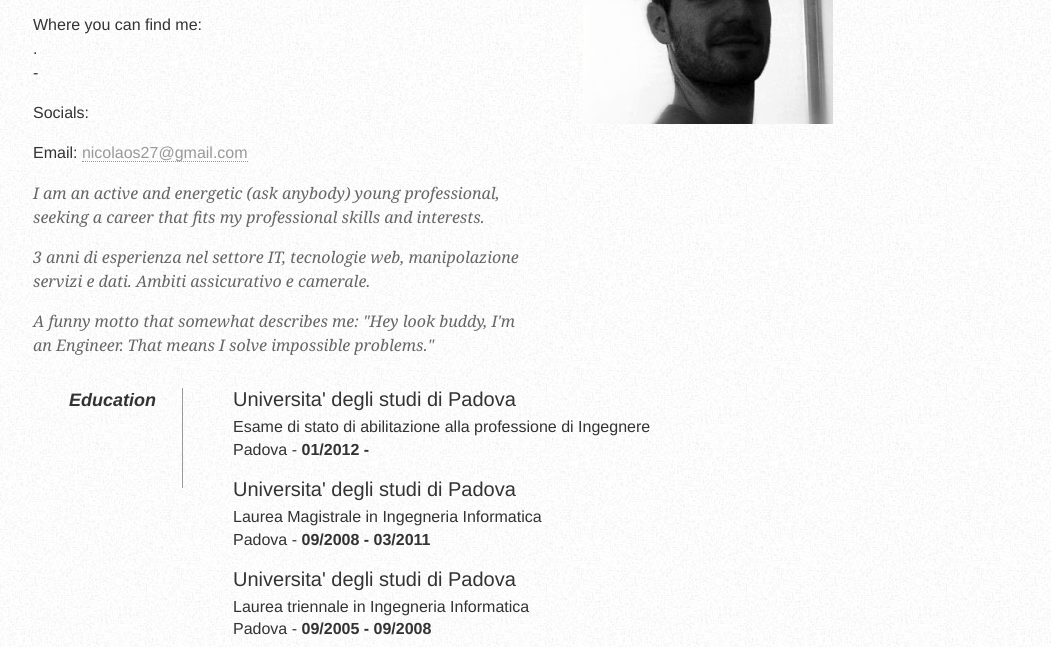
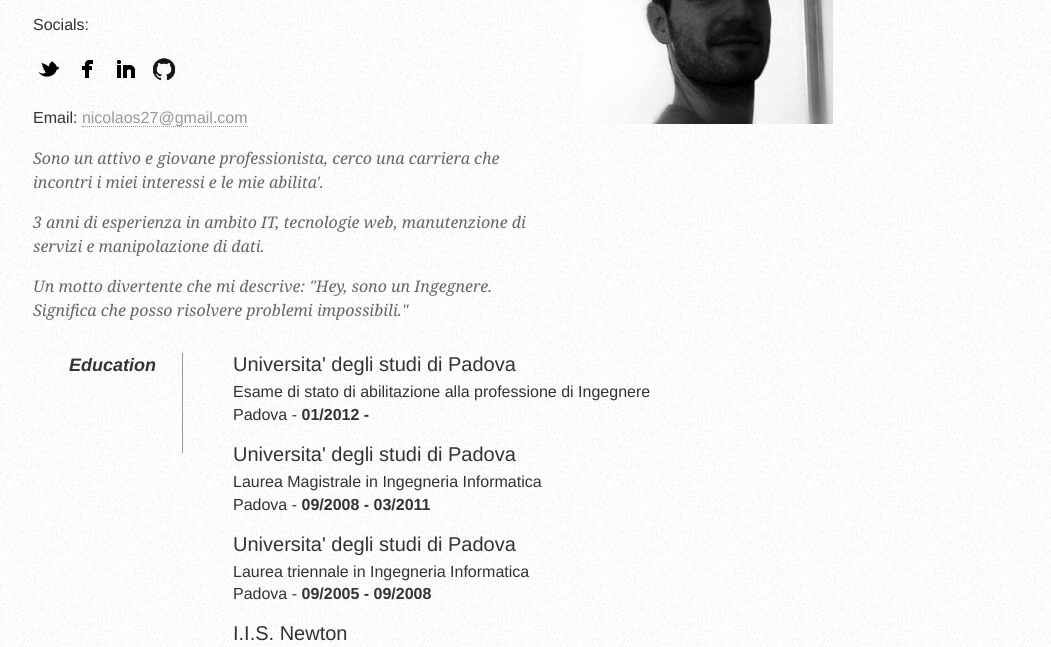
Before and after one commit to nicolaos/nicolaos.github.io, a plain HTML site: page index.html in a window 1280 px wide. Shown: the part 126-773 px from the top of the page, without its empty margins (207-1258 px from the left). Drawn offline with Linux system fonts and the light colour scheme.

Commit message:
added social buttons links and locale jsons for future use

```diff
--- a/css/main.css
+++ b/css/main.css
@@ -15,3 +15,182 @@ ul { margin: 0 0 32px 17px; }
 dt { font-style: italic; font-weight: bold; font-size: 18px; text-align: right; padding: 0 26px 0 0; width: 150px; float: left; height: 100px; border-right: 1px solid #999;  }
 dd { width: 600px; float: right; }
 dd.clear { float: none; margin: 0; height: 15px; }
+
+/*
+
+CSS Social Icons
+By: Nick La (@nickla)
+http://webdesignerwall.com/tutorials/css-social-buttons
+
+Version: 1.0
+
+*/
+
+/************************************************************************************
+SOCIAL LINK a.sb
+*************************************************************************************/
+a.sb,
+.sb a {
+	width: 32px;
+	height: 32px;
+	background-repeat: no-repeat;
+	background-position: center center;
+	text-indent: -900em;
+	color: #333;
+	text-decoration: none;
+	line-height: 100%;
+	white-space: nowrap;
+	display: inline-block;
+	position: relative;
+	vertical-align: middle;
+	margin: 0 2px 5px 0;
+
+	/* default button color */
+	background-color: #ececec;
+	border: solid 1px #b8b8b9;
+
+	/* default box shadow */
+	-webkit-box-shadow: inset 0 1px 0 rgba(255,255,255,.3), 0 1px 0 rgba(0,0,0,.1);
+	-moz-box-shadow: inset 0 1px 0 rgba(255,255,255,.3), 0 1px 0 rgba(0,0,0,.1);
+	box-shadow: inset 0 1px 0 rgba(255,255,255,.3), 0 1px 0 rgba(0,0,0,.1);
+
+	/* default border radius */
+	-webkit-border-radius: 5px;
+	-moz-border-radius: 5px;
+	border-radius: 5px;
+
+}
+/* for IE */
+*:first-child+html a.sb,
+*:first-child+html .sb a {
+	text-indent: 0;
+	line-height: 0;
+	font-size: 0;
+	overflow: hidden;
+}
+
+
+/* SB LIST
+================================================ */
+.sb {
+	margin: 0;
+	padding: 0;
+}
+.sb li {
+	margin: 0;
+	padding: 0;
+	display: inline;
+}
+
+
+/* SIZES
+================================================ */
+/* small */
+a.sb.small,
+.sb.small a {
+	width: 26px;
+	height: 26px;
+	font-size: 90%;
+}
+
+/* large */
+a.sb.large,
+.sb.large a {
+	width: 40px;
+	height: 40px;
+	font-size: 120%;
+}
+
+
+/* COLORS
+================================================ */
+
+/* default hover */
+a.sb:hover:after,
+.sb a:hover:after {
+	background-image: none;
+}
+a.sb:hover,
+.sb a:hover,
+a.sb:hover:after,
+.sb a:hover:after {
+	background-color: #f3f3f3;
+}
+
+
+/* STYLES
+================================================ */
+
+/* min style */
+a.sb.min,
+.sb.min a {
+	background-color: transparent;
+	border: none;
+
+	-webkit-box-shadow: none;
+	-moz-box-shadow: none;
+	box-shadow: none;
+}
+
+
+/* ICONS
+================================================ */
+a.sb.twitter,
+.sb a.twitter {
+	background-image: url(../img/social/twitter_bird.png);
+}
+
+a.sb.facebook,
+.sb a.facebook {
+	background-image: url(../img/social/facebook.png);
+}
+
+a.sb.heart,
+.sb a.heart {
+	background-image: url(../img/social/heart.png);
+}
+
+a.sb.linkedin,
+.sb a.linkedin {
+	background-image: url(../img/social/linkedin.png);
+}
+
+a.sb.pinterest,
+.sb a.pinterest {
+	background-image: url(../img/social/pinterest.png);
+}
+
+a.sb.podcast,
+.sb a.podcast {
+	background-image: url(../img/social/podcast.png);
+}
+
+a.sb.rss,
+.sb a.rss {
+	background-image: url(../img/social/rss.png);
+}
+
+a.sb.share_this,
+.sb a.share_this {
+	background-image: url(../img/social/share_this.png);
+}
+
+a.sb.star,
+.sb a.star {
+	background-image: url(../img/social/star.png);
+}
+
+a.sb.vimeo,
+.sb a.vimeo {
+	background-image: url(../img/social/vimeo.png);
+}
+a.sb.youtube {
+	background-image: url(../img/social/youtube.png);
+}
+a.sb.email {
+	background-image: url(../img/social/email.png);
+}
+a.sb.github {
+	background-image: url(../img/social/Github.png);
+	background-size:45px 45px;
+}
--- a/index.html
+++ b/index.html
@@ -13,7 +13,7 @@
 <script type="text/javascript" src="js/vendors/angular/1.2.16/angular-sanitize.min.js"></script>
 <script type="text/javascript" src="js/vendors/angular-ui/0.10.0/ui-bootstrap-tpls-0.11.0.min.js"></script>
 <script type="text/javascript" src="js/vendors/webfont/1.5.2/webfont.min.js"></script>
-<script type="text/javascript" src="js/curriculum-local.json"></script>
+<script type="text/javascript" src="js/curriculum-local_it.json"></script>
 
 <script type="text/javascript" src="js/mainHttp.js"></script>
 <script type="text/javascript" src="js/mainService.js"></script>
@@ -30,11 +30,17 @@
         <div id="contact-info" class="vcard">
 
             <h1 class="fn">{{curriculum.lastName}} {{curriculum.firstName}}</h1>
-            <p>Where you can find me:<br/> {{curriculum.address.via}}. {{curriculum.address.city}} <br/>{{curriculum.address.cap}} - {{curriculum.address.provincia}}
+            <p ng-show="curriculum.address">Where you can find me:<br/> {{curriculum.address.via}}. {{curriculum.address.city}} <br/>{{curriculum.address.cap}} - {{curriculum.address.provincia}}
             </p>
-            <p>Socials:</p>
+            <p>Socials: </p>
             <p>
-<!--                 Cell: <span class="tel">{{curriculum.phoneNumber[1].number}}</span><br /> -->
+                <a href="http://www.twitter.com/nicolaosc" class="sb min twitter">Twitter</a>
+                <a href="http://www.facebook.com/nicolaos.calzavara" class="sb min facebook">Facebook</a>
+                <a href="http://www.linkedin.com/pub/nicol%C3%B2-calzavara/42/a45/451" class="sb min linkedin">LinkedIn</a>
+                <a href="http://github.com/nicolaos" class="sb min github">Github</a>
+            </p>
+            <p>
+                <!-- Cell: <span class="tel">{{curriculum.phoneNumber[1].number}}</span><br /> -->
                 Email: <a class="email" href="mailto:{{curriculum.email}}">{{curriculum.email}}</a>
             </p>
         </div>
--- /dev/null
+++ b/js/curriculum-local_it.json
@@ -0,0 +1,100 @@
+var curriculum = {
+     "firstName": "Nicolò",
+     "lastName": "Calzavara",
+     "gender": "M",
+     "dob":"27/07/1986",
+     "email":"nicolaos27@gmail.com",
+     "phoneNumber": [
+                { "type": "home", "number": "" },
+                { "type": "mobile", "number": "" }
+     ],
+     "summary_personal": "Sono un attivo e giovane professionista, cerco una carriera che incontri i miei interessi e le mie abilita'.",
+     "summary_funny":"Hey, sono un Ingegnere. Significa che posso risolvere problemi impossibili.",
+     "summary_funny_label":"Un motto divertente che mi descrive: ",
+     "education_list" : [
+            {   "ed_title": "Universita' degli studi di Padova",
+                "ed_course": "Esame di stato di abilitazione alla professione di Ingegnere",
+                "ed_location": "Padova",
+                "ed_inizio":"01/2012",
+                "ed_fine":"",
+                "ed_grade":""
+            },
+            {   "ed_title": "Universita' degli studi di Padova",
+                "ed_course": "Laurea Magistrale in Ingegneria Informatica",
+                "ed_location": "Padova",
+                "ed_inizio":"09/2008",
+                "ed_fine":"03/2011",
+                "ed_grade":""
+            },
+            {   "ed_title": "Universita' degli studi di Padova",
+                "ed_course": "Laurea triennale in Ingegneria Informatica",
+                "ed_location": "Padova",
+                "ed_inizio":"09/2005",
+                "ed_fine":"09/2008",
+                "ed_grade":""
+            },
+            {   "ed_title": "I.I.S. Newton",
+                "ed_course": "Liceo Scientifico PNI",
+                "ed_location": "Camposampiero",
+                "ed_inizio":"09/2000",
+                "ed_fine":"07/2005",
+                "ed_grade":""
+            }
+     ],
+     "grade_label": "",
+     "office_skills": "Attitudine a cercare di risolvere problemi che sembrano impossibili.",
+     "summary_prof":"3 anni di esperienza in ambito IT, tecnologie web, manutenzione di servizi e manipolazione di dati.",
+     "skills":[
+        "High-End Application Software: J2EE",
+        "Languages: Java, J2EE, Javascript, Ruby, Perl",
+        "Frameworks: Hibernate, JPA, XML, JSON",
+        "Tools: eclipse, MAVEN, Ant, UML, ER-Diagram, jBPM"
+     ],
+     "technologies":"Java, Eclipse, HTML, SQL, Ruby on Rails, Ruby, MySQL, JBoss, J2EE, XML, Struts, jQuery, JavaScript, Maven2, EJB3, Ant, JUnit, CSS, Perl, Sybase, Stored Procedures, XML-RPC, JPA, Web Services, Git, EGit, CVS, XMLBeans, Jenkins, AngularJS, Sinatra, Nokogiri, JSON, Google Maps API, Rake, Bootstrap, HAML, SQLite, Devise, Android.",
+     "experience_list":[
+        {
+            "name":"Previnet S.p.A.",
+            "start":"09/2013",
+            "end":"oggi",
+            "location":"Via E. Forlanini, 24 - 31022 Preganziol (TV)",
+            "type":"development",
+            "role":"Sviluppatore",
+            "details":"Analisi, progettazione e gestione di processi automatici e interattivi per la manipolazione, trasmissione, il controllo dei dati.",
+            "environment":"Perl, SQL, Sybase, Java, Jboss AS"
+        },
+        {
+            "name":"Infocamere s.c.p.a.",
+            "start":"09/2011",
+            "end":"09/2013",
+            "location": "Sede legale: Via G. B. Morgagni, 13 - 00161 Roma",
+            "role":"J2EE DEVELOPER",
+            "details":"Supporto allo sviluppo di applicazioni web per la gestione, validazione, controllo di dati legati al sistema camerale.",
+            "environment":"JbossAS, Struts 2, EJB, JPA."
+        },
+        {
+            "name":"IKS s.r.l.",
+            "start":"06/2011",
+            "end":"today",
+            "location":"Padova: C.so Stati Uniti, 14 bis - 35127",
+            "type":"development",
+            "role":"Sviluppatore",
+            "details":"Sviluppo di Applicazioni Enterprise J2EE. Utilizzo di application server Jboss. Front-end con framework Struts 2. Back-end con Enterprise Java Beans e JPA.",
+            "environment":"Jboss AS, JAXB, Oracle, Hibernate"
+        },
+        {
+            "name":"Ne-t by Telerete Nordest s.r.l.",
+            "start":"06/2011",
+            "end":"today",
+            "location":"Via Salboro 22/b - 35124 Padova (PD)",
+            "type":"development",
+            "role":"Sviluppatore",
+            "details":"Analisi e sviluppo di applicazioni per smartphone multipiattaforma tramite il framework Phonegap. Realizzazione di pagine web dinamiche e interattive utilizzando le callback di Phonegap. Programmazione di applicazioni per i sistemi operativi Symbian, Blackberry, Android. Realizzazione di un'applicazione demo per Android e Blackberry per la vendita di biglietti del tram tramite SMS.",
+            "environment":"Perl, SQL, Sybase, Java, Jboss AS"
+        }
+     ],
+     "hobbies": [ "tecnologie web", "calcetto", "snowboard", "palestra", "ciclismo", "piscina",  "tennis"
+     ],
+
+     "photo_path": "img/nicolaosc.png",
+     "alt_photo": "Photo of Calzavara Nicolò"
+};
```
Also changed, not shown: js/curriculum-local_en.json (added, +100 -0 lines), img/social/Github.png (added), img/social/email.png (added), img/social/facebook.png (added), img/social/heart.png (added), img/social/linkedin.png (added), img/social/pinterest.png (added), img/social/podcast.png (added), img/social/rss.png (added), img/social/share_this.png (added), img/social/star.png (added), img/social/twitter_bird.png (added), img/social/vimeo.png (added), img/social/youtube.png (added).
